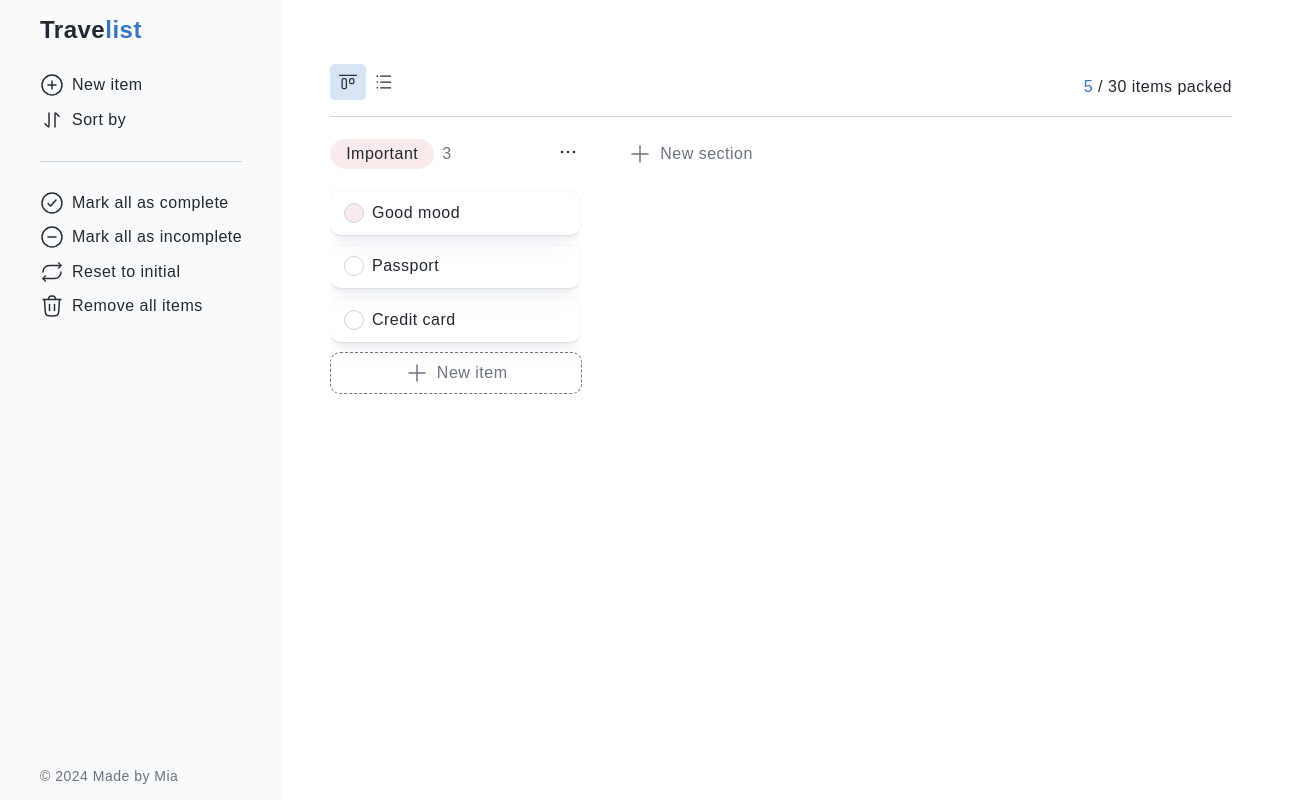
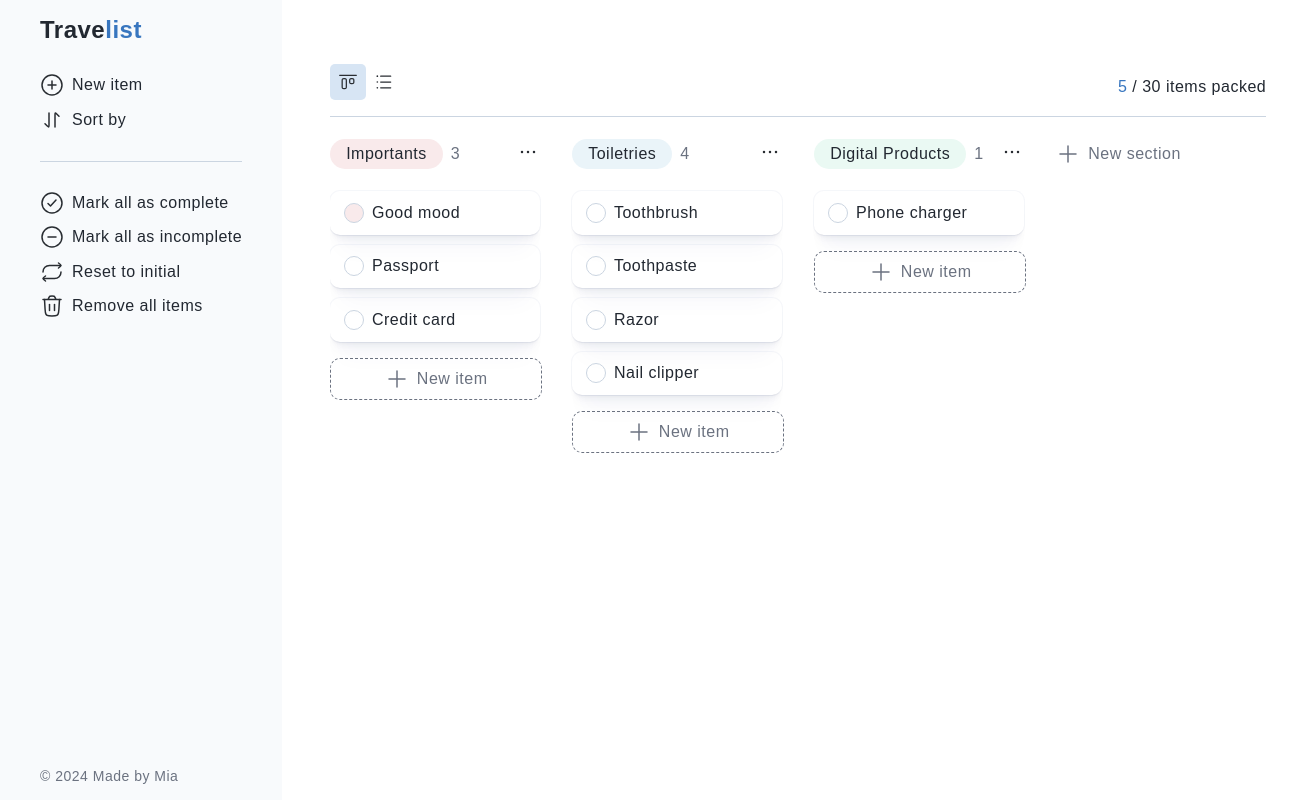
Before and after one commit to miawithcode/travelist, a React (Vite) app: page / in a window 1280 px wide. Shown: the whole page, 1314 px wide, since content can reach past the window. Built offline with nearby package versions, Linux system fonts and the light colour scheme; a web font is replaced by a local one.

Commit message:
feat: add category for each checklist

```diff
--- a/src/components/Checklist.jsx
+++ b/src/components/Checklist.jsx
@@ -1,18 +1,40 @@
-import ChecklistInfo from './ChecklistInfo';
 import NewItemButton from './NewItemButton';
 import Cancel01Icon from './icons/Cancel01Icon';
+import MoreHorizontalIcon from './icons/MoreHorizontalIcon';
 
 const Checklist = ({ items }) => {
   return (
-    <div className="checklist">
-      <ChecklistInfo />
+    <>
+      {items.map((section) => {
+        return <Section key={section.category} {...section} />;
+      })}
+    </>
+  );
+};
+
+const Section = ({ category, categoryItems, color }) => {
+  return (
+    <section key={category} className="checklist">
+      <div className="checklist-header">
+        <div className="checklist-title-container">
+          <h3 className="checklist-title" style={{ backgroundColor: color }}>
+            {category}
+          </h3>
+          <p className="checklist-counter">{categoryItems.length}</p>
+        </div>
+        <button>
+          <MoreHorizontalIcon />
+        </button>
+      </div>
+
       <ul className="item-container">
-        {items.map((item) => (
-          <Item key={item.label} {...item} />
+        {categoryItems.map((item) => (
+          <Item key={item.id} {...item} />
         ))}
-        <NewItemButton />
       </ul>
-    </div>
+
+      <NewItemButton />
+    </section>
   );
 };
 
--- a/src/components/ChecklistHeader.jsx
+++ /dev/null
@@ -1,13 +0,0 @@
-import Progress from './Progress';
-import Views from './Views';
-
-const ChecklistHeader = () => {
-  return (
-    <div className="checklist-header">
-      <Views />
-      <Progress />
-    </div>
-  );
-};
-
-export default ChecklistHeader;
--- a/src/components/ChecklistInfo.jsx
+++ /dev/null
@@ -1,17 +0,0 @@
-import MoreHorizontalIcon from './icons/MoreHorizontalIcon';
-
-const ChecklistInfo = () => {
-  return (
-    <div className="checklist-info">
-      <div className="checklist-title-container">
-        <h3 className="checklist-title">Important</h3>
-        <span className="checklist-counter">3</span>
-      </div>
-      <button>
-        <MoreHorizontalIcon />
-      </button>
-    </div>
-  );
-};
-
-export default ChecklistInfo;
--- a/src/components/Main.jsx
+++ b/src/components/Main.jsx
@@ -1,12 +1,16 @@
-import ChecklistHeader from './ChecklistHeader';
 import Divider from './Divider';
 import Checklist from './Checklist';
 import NewSectionButton from './NewSectionButton';
+import Views from './Views';
+import Progress from './Progress';
 
 const Main = ({ items }) => {
   return (
     <main>
-      <ChecklistHeader />
+      <div className="main-header">
+        <Views />
+        <Progress />
+      </div>
       <Divider />
       <section className="checklists-container">
         <Checklist items={items} />
--- a/src/index.css
+++ b/src/index.css
@@ -18,7 +18,7 @@
     0px 24px 24px -12px rgba(14, 63, 126, 0.04);
   --item-radius: 10px;
   --btn-radius: 5px;
-  --checklist-width: 250px;
+  --checklist-width: 210px;
   --sidebar-horizantol-padding: 2.5rem;
   --sidebar-vertical-padding: 1rem;
 }
@@ -117,9 +117,9 @@ ul {
   color: var(--primary);
 }
 
-/** Checklist Header **/
+/** Main Header **/
 
-.checklist-header {
+.main-header {
   display: flex;
   justify-content: space-between;
   align-items: baseline;
@@ -149,7 +149,7 @@ ul {
 
 .checklists-container {
   display: flex;
-  gap: 3rem;
+  gap: 2rem;
   overflow: auto;
 }
 
@@ -160,7 +160,7 @@ ul {
   gap: 1rem;
 }
 
-.checklist-info {
+.checklist-header {
   display: flex;
   justify-content: space-between;
   align-items: center;
@@ -177,7 +177,7 @@ ul {
   font-size: 16px;
   font-weight: 500;
   padding: 0.4rem 1rem;
-  background-color: var(--pink);
+  /* background-color: var(--pink); */
   border-radius: 18px;
 }
 
--- a/src/lib/constants.jsx
+++ b/src/lib/constants.jsx
@@ -4,9 +4,30 @@ import Delete02Icon from '../components/icons/Delete02Icon';
 import RemoveCircleIcon from '../components/icons/RemoveCircleIcon';
 
 export const initialItems = [
-  { id: 1, label: 'Good mood', isPacked: true },
-  { id: 2, label: 'Passport', isPacked: false },
-  { id: 3, label: 'Credit card', isPacked: false },
+  {
+    category: 'Importants',
+    categoryItems: [
+      { id: 1, label: 'Good mood', isPacked: true },
+      { id: 2, label: 'Passport', isPacked: false },
+      { id: 3, label: 'Credit card', isPacked: false },
+    ],
+    color: '#f9eaeb',
+  },
+  {
+    category: 'Toiletries',
+    categoryItems: [
+      { id: 4, label: 'Toothbrush', isPacked: false },
+      { id: 6, label: 'Toothpaste', isPacked: false },
+      { id: 7, label: 'Razor', isPacked: false },
+      { id: 8, label: 'Nail clipper', isPacked: false },
+    ],
+    color: '#eaf4f9',
+  },
+  {
+    category: 'Digital Products',
+    categoryItems: [{ id: 9, label: 'Phone charger', isPacked: false }],
+    color: '#eaf9f3',
+  },
 ];
 
 export const checklistButtons = [
```
